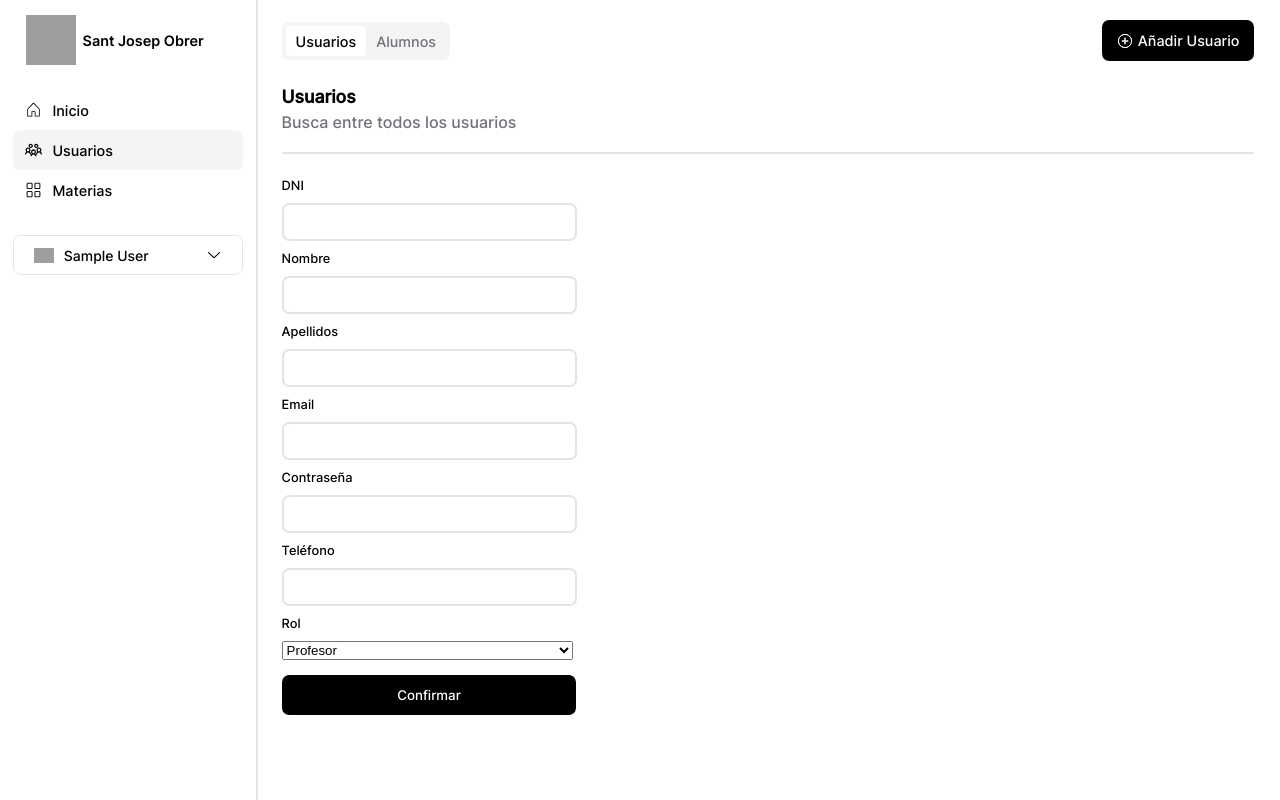
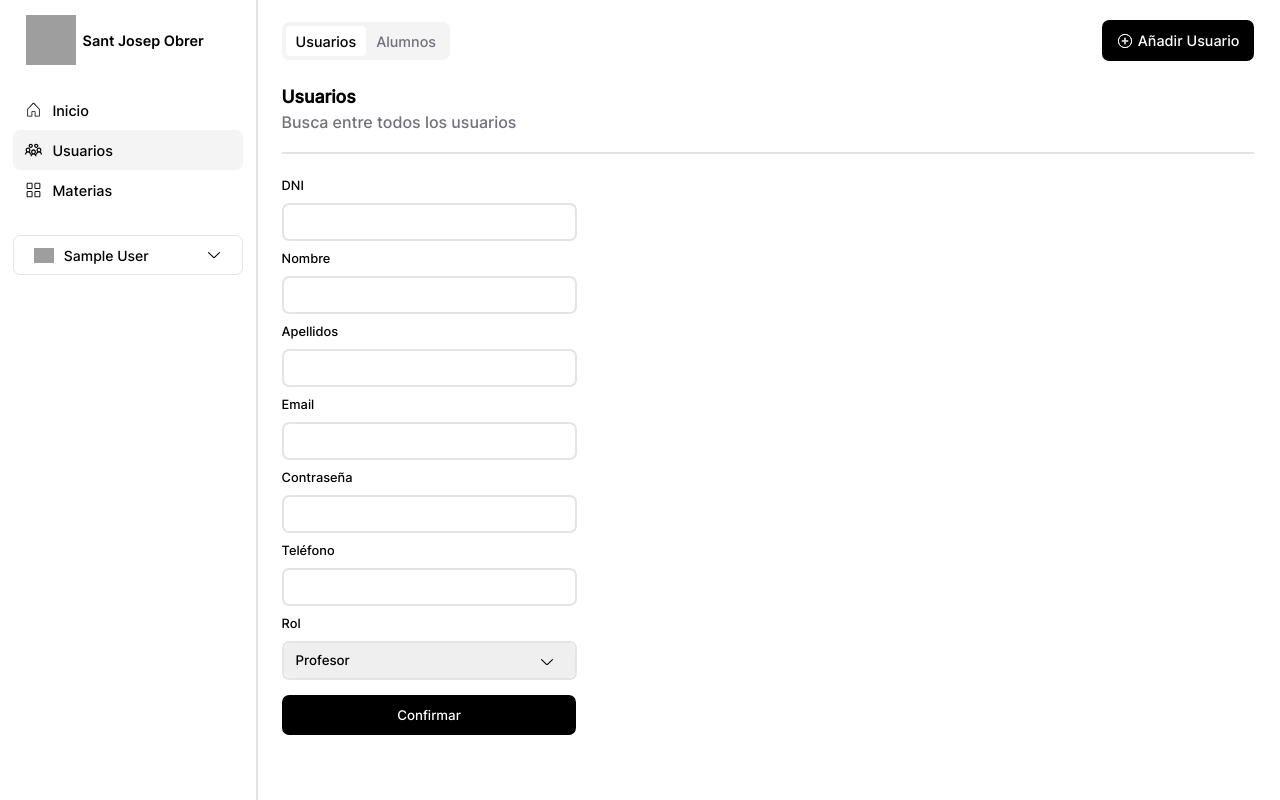
Before and after one commit to Marccb18/Extraescolares-SJO, a PHP site: page /admin/new_user.php in a window 1280 px wide. Run offline with PHP 8.4, Linux system fonts and the light colour scheme; the visitor is signed in with stand-in values (Sample User, id 1); grey boxes are pictures that could not be loaded.

Commit message:
Problemas con formularios

```diff
--- a/admin/new_user.php
+++ b/admin/new_user.php
@@ -118,11 +118,14 @@
                     <p>Teléfono</p>
                     <input type="number" name="telefono" id="telefono" value="" oninput="javascript: if (this.value.length > this.maxLength) this.value = this.value.slice(0, this.maxLength);" maxlength="9">
                     <p>Rol</p>
-                    <select name="rol" id="rol_id">
-                        <option value="PRO">Profesor</option>
-                        <option value="COO">Coordinador</option>
-                        <option value="ADM">Administrador</option>
-                    </select>
+                    <div class="form-select">
+                        <select name="rol" id="rol_id">
+                            <option value="PRO">Profesor</option>
+                            <option value="COO">Coordinador</option>
+                            <option value="ADM">Administrador</option>
+                        </select>
+                        <img src="../assets/img/arrow-select.svg" alt="">
+                    </div>
                     <input type="submit" value="Confirmar">
                 </form>
             </div>
--- a/assets/css/dashboard.css
+++ b/assets/css/dashboard.css
@@ -616,3 +616,7 @@ form input[type=submit] {
     cursor: pointer;
     margin-top: 5px;
 }
+
+form input[type=email], form input[type=number] {
+    text-indent: 10px;
+}
```
